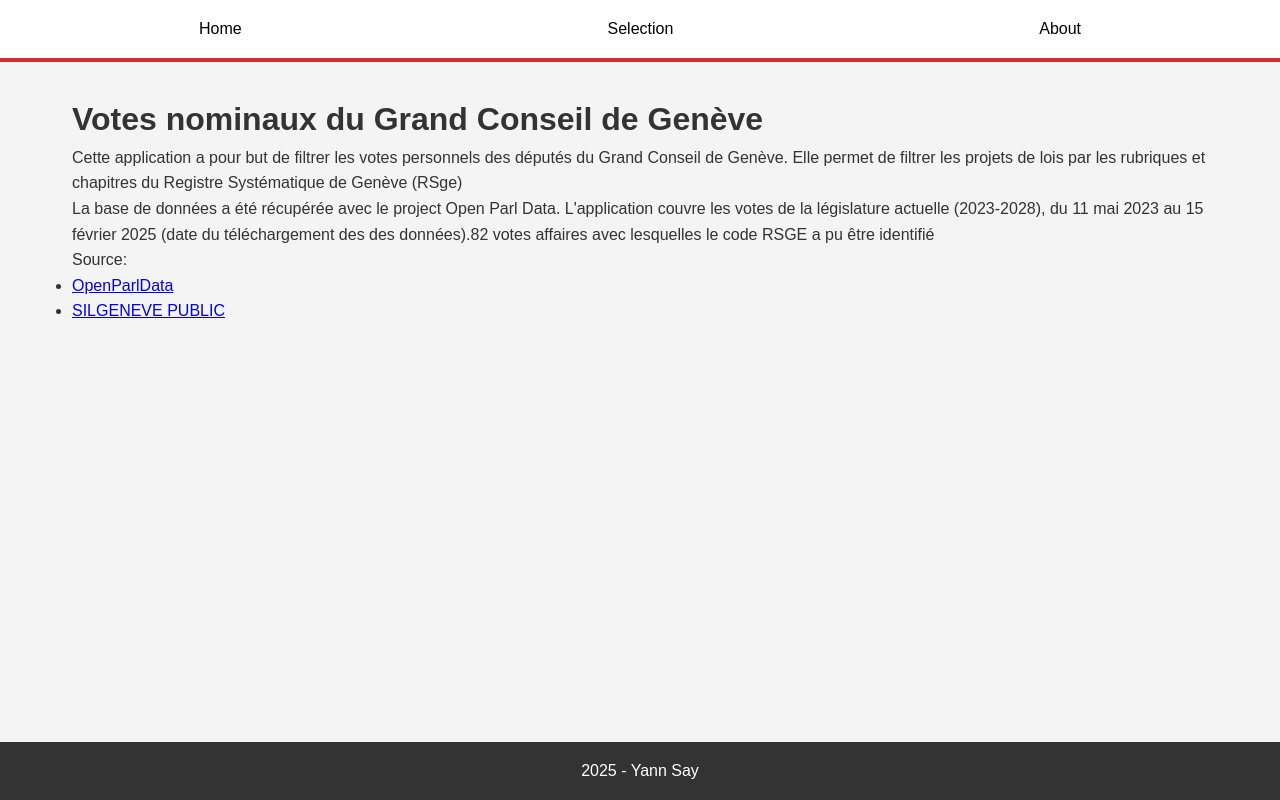
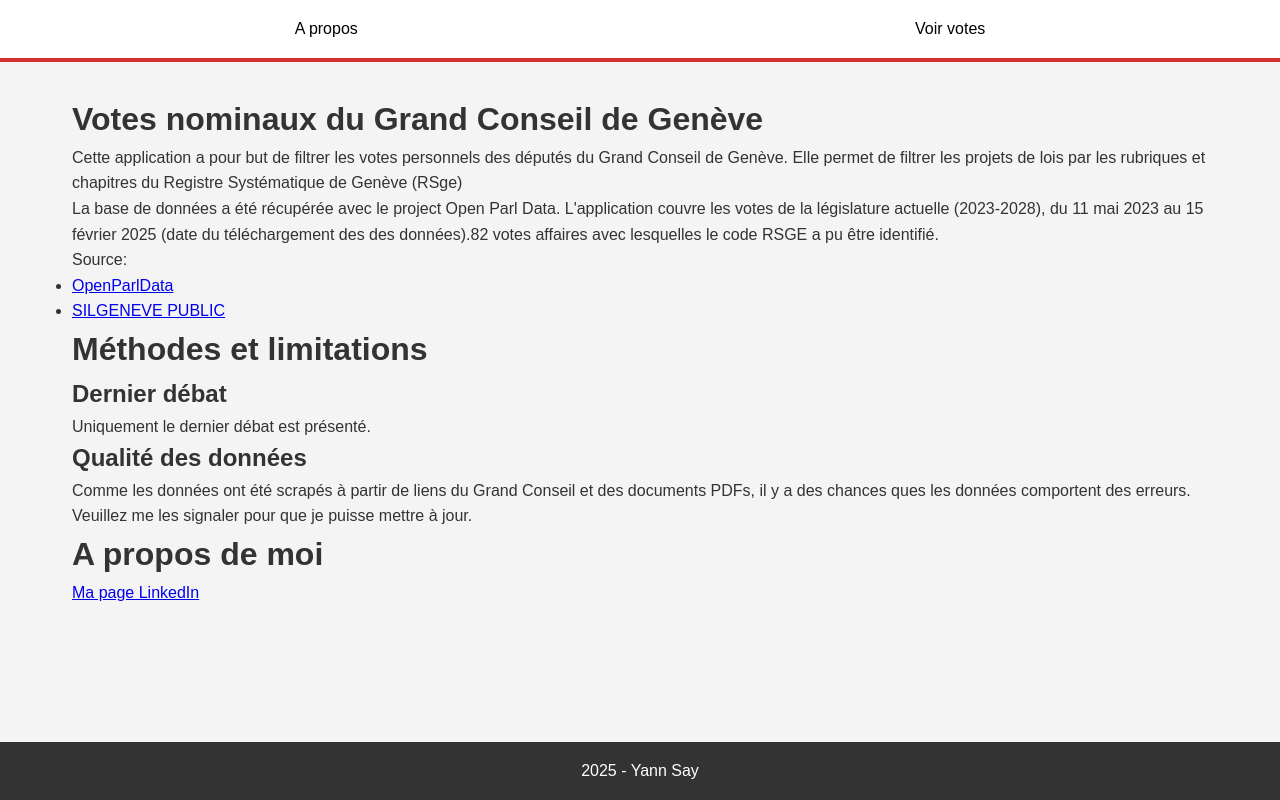
Before and after one commit to yannsay/votes_nominaux_geneve_app, a Django app: page / in a window 1280 px wide. Run offline with Django 5.2, Linux system fonts and the light colour scheme.

Commit message:
merging index and about

```diff
--- a/votes_nominaux_geneve/templates/about.html
+++ /dev/null
@@ -1,6 +0,0 @@
-{% extends 'base.html' %}
-
-{% block content %}
-    <h1>A propos de moi</h1>
-    <a href="https://www.linkedin.com/in/yannsay/">Ma page LinkedIn</a>
-{% endblock %}
--- a/votes_nominaux_geneve/templates/base.html
+++ b/votes_nominaux_geneve/templates/base.html
@@ -13,9 +13,8 @@
 <header>
     <nav>
         <ul>
-            <li><a href="/">Home</a></li>
-            <li><a href="selection-rsge">Selection</a></li>
-            <li><a href="about">About</a></li>
+            <li><a href="/">A propos</a></li>
+            <li><a href="selection-rsge">Voir votes</a></li>
         </ul>
     </nav>
 </header>
--- a/votes_nominaux_geneve/templates/index.html
+++ b/votes_nominaux_geneve/templates/index.html
@@ -10,7 +10,7 @@
     <p>
         La base de données a été récupérée avec le project Open Parl Data. L'application couvre les votes de la
         législature actuelle (2023-2028), du 11 mai 2023 au 15 février 2025 (date du téléchargement des des données).82
-        votes affaires avec lesquelles le code RSGE a pu être identifié
+        votes affaires avec lesquelles le code RSGE a pu être identifié.
     </p>
     <p>
         Source:
@@ -25,4 +25,19 @@
     </ul>
 </div>
 
+<div>
+    <h1> Méthodes et limitations</h1>
+    <h2> Dernier débat</h2>
+    <p>
+        Uniquement le dernier débat est présenté.
+    </p>
+    <h2> Qualité des données</h2>
+    <p> Comme les données ont été scrapés à partir de liens du Grand Conseil et des documents PDFs, il y a des chances ques les données comportent des erreurs. Veuillez me les signaler pour que je puisse mettre à jour.</p>
+</div>
+<div>
+<h1>A propos de moi</h1>
+    <a href="https://www.linkedin.com/in/yannsay/">Ma page LinkedIn</a>
+
+</div>
+
 {% endblock %}
--- a/votes_nominaux_geneve/templates/table-votes.html
+++ b/votes_nominaux_geneve/templates/table-votes.html
@@ -4,11 +4,11 @@
     <h1>Votes</h1>
     <h2>Rubrique: {{ rubrique }}</h2>
     {% for chapitre in chapitres %}<h3>Chapitre: {{ chapitre }}</h3>{% endfor %}
-    <a href="?registre={{ rubrique }}{% if chapitres %}&chapitre={{ chapitres|join:',' }}{% endif %}&download=true" class="button">Download Table as CSV</a>
+    <a href="?registre={{ rubrique }}{% if chapitres %}&chapitre={{ chapitres|join:',' }}{% endif %}&download=true" class="button">Télécharger les votes des député.e.s en CSV</a>
 
 </div>
 <input type="checkbox" id="parti-toggle" class="toggle-input" />
-<label for="parti-toggle" class="toggle-label">Parti Votes (click to expand/collapse)</label>
+<label for="parti-toggle" class="toggle-label">Votes des partis (Cliquez pour ouvrir/fermer)</label>
 <div class="parti">
     <h2> Votes des partis</h2>
     <table id="votes_table">
--- a/votes_nominaux_geneve/urls.py
+++ b/votes_nominaux_geneve/urls.py
@@ -5,5 +5,4 @@ urlpatterns = [
     path('', views.index, name='index'),
     path('selection-rsge', views.selection_rsge, name = 'selection-rsge'),
     path('table-votes', views.plot_votes_table, name = 'table-votes'),
-    path('about', views.about, name = 'about'),
 ]
--- a/votes_nominaux_geneve/views.py
+++ b/votes_nominaux_geneve/views.py
@@ -8,8 +8,7 @@ from .src.services import create_votes_table, create_rsge_dict, create_parti_vot
 
 def index(request):
     return render(request, "index.html")
-def about(request):
-    return render(request, "about.html")
+
 def selection_rsge(request):
     rsge_query = RSGEData.objects.all()
     rsge_data = read_frame(rsge_query)
--- a/votes_nominaux_geneve_app/urls.py
+++ b/votes_nominaux_geneve_app/urls.py
@@ -20,6 +20,6 @@ from django.urls import path, include
 urlpatterns = [
     path('admin/', admin.site.urls),
     path('', include('votes_nominaux_geneve.urls')),
-    path('selection-rsge', include('votes_nominaux_geneve.urls')),
+    # path('selection-rsge', include('votes_nominaux_geneve.urls')),
 
 ]
```
Also changed, not shown: 1 other file.
